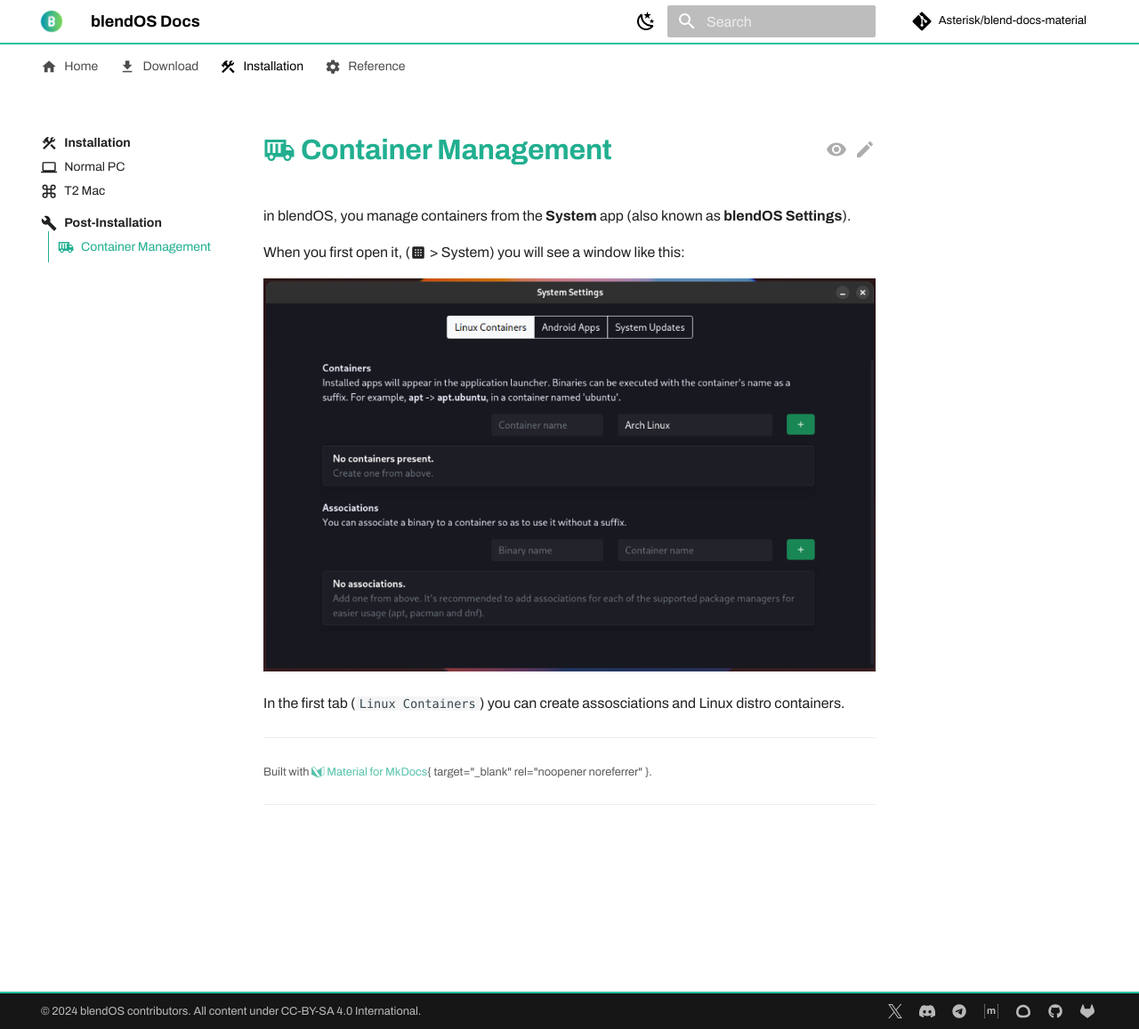
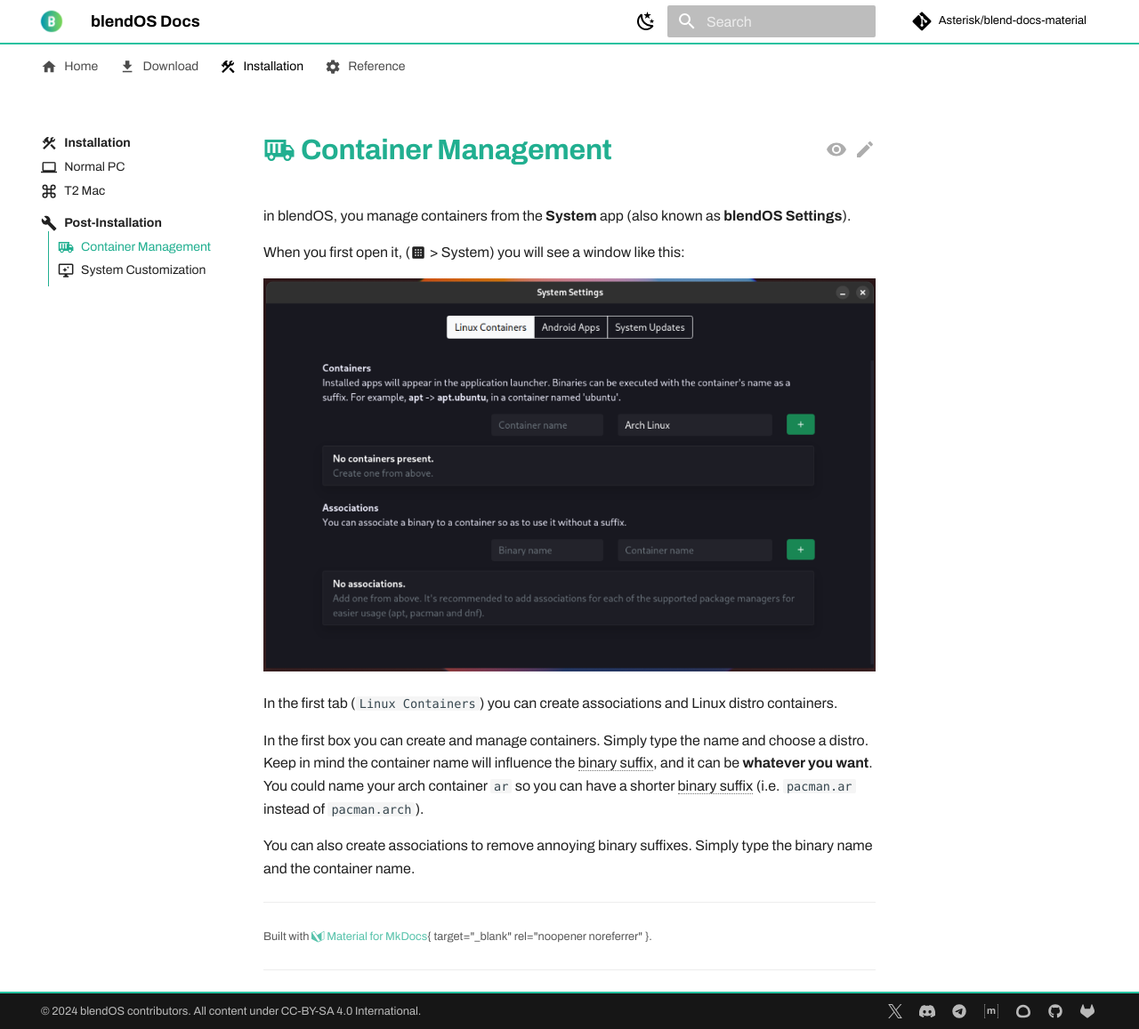
Before and after one commit to blend-os/website, an MkDocs documentation site: the page built from docs/install/post-install/container-guide.md, in a window 1280 px wide and 1157 px high. Shown: the whole window at 89% size. Built offline with MkDocs 1.6.1 and Material for MkDocs 9.7.7, drawn with Linux system fonts in a browser that asks for light colours; some web fonts are replaced; plug-ins that fetch from the network failed and are left out.

Commit message:
create system customization file

```diff
--- a/docs/install/post-install/container-guide.md
+++ b/docs/install/post-install/container-guide.md
@@ -11,4 +11,10 @@
 
 ![blend-settings](../../assets/img/blend-settings.png)
 
-In the first tab (`Linux Containers`) you can create assosciations and Linux distro containers.
+In the first tab (`Linux Containers`) you can create associations and Linux distro containers.
+
+In the first box you can create and manage containers. Simply type the name and choose a distro. Keep in mind the container name will influence the binary suffix, and it can be **whatever you want**. You could name your arch container `ar` so you can have a shorter binary suffix (i.e. `pacman.ar` instead of `pacman.arch`).
+
+*[binary suffix]: The part after a container binary, like .ubuntu for apt.ubuntu
+
+You can also create associations to remove annoying binary suffixes. Simply type the binary name and the container name.
--- a/mkdocs.yml
+++ b/mkdocs.yml
@@ -215,6 +215,7 @@
      - Post-Installation:
        - Post-Installation: install/post-install/README.md
        - Container Management: install/post-install/container-guide.md
+       - System Customization: install/post-install/system-customization.md
   - Reference:
       - Reference: reference/README.md
       - Container List: reference/container-list.md
```
Also changed, not shown: docs/install/normal-pc.md (+3 -13 lines), docs/install/post-install/system-customization.md (added, +18 -0 lines), docs/reference/utils/blend-inst.md (+4 -1 lines).
